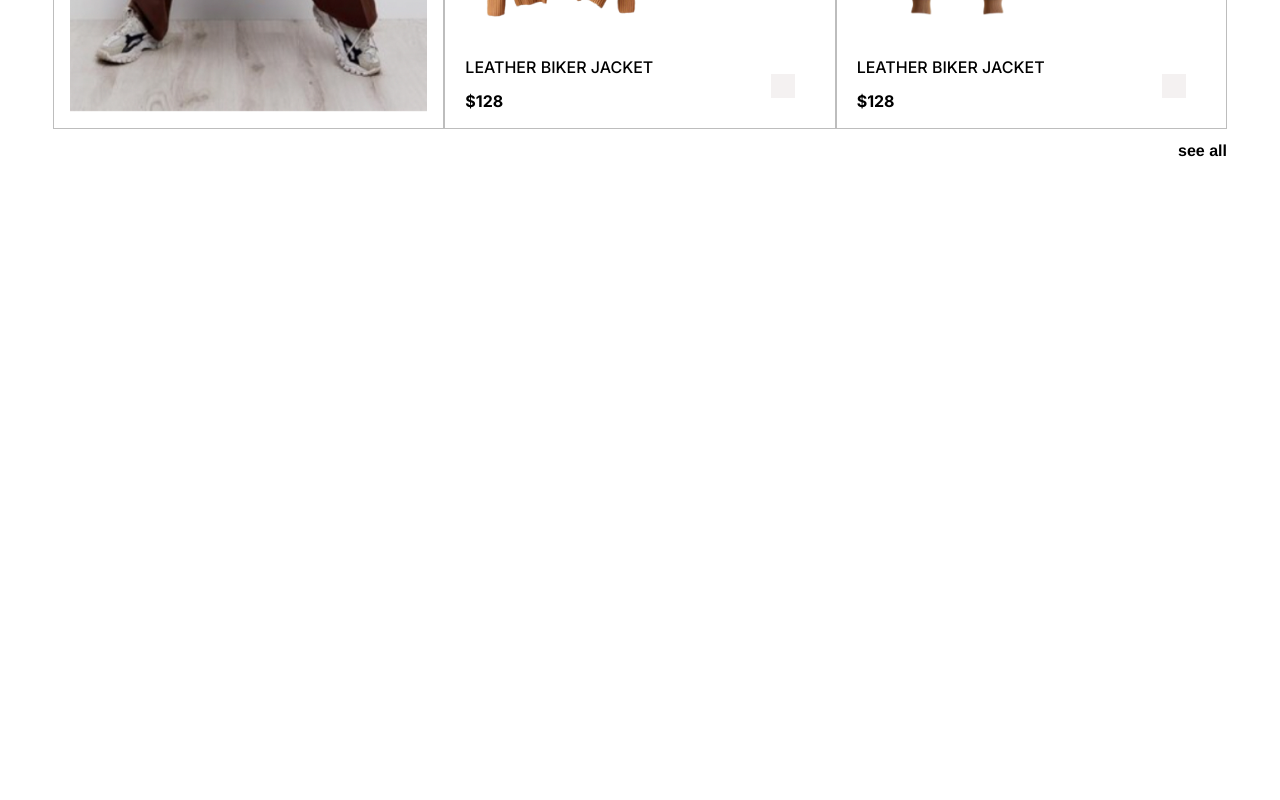
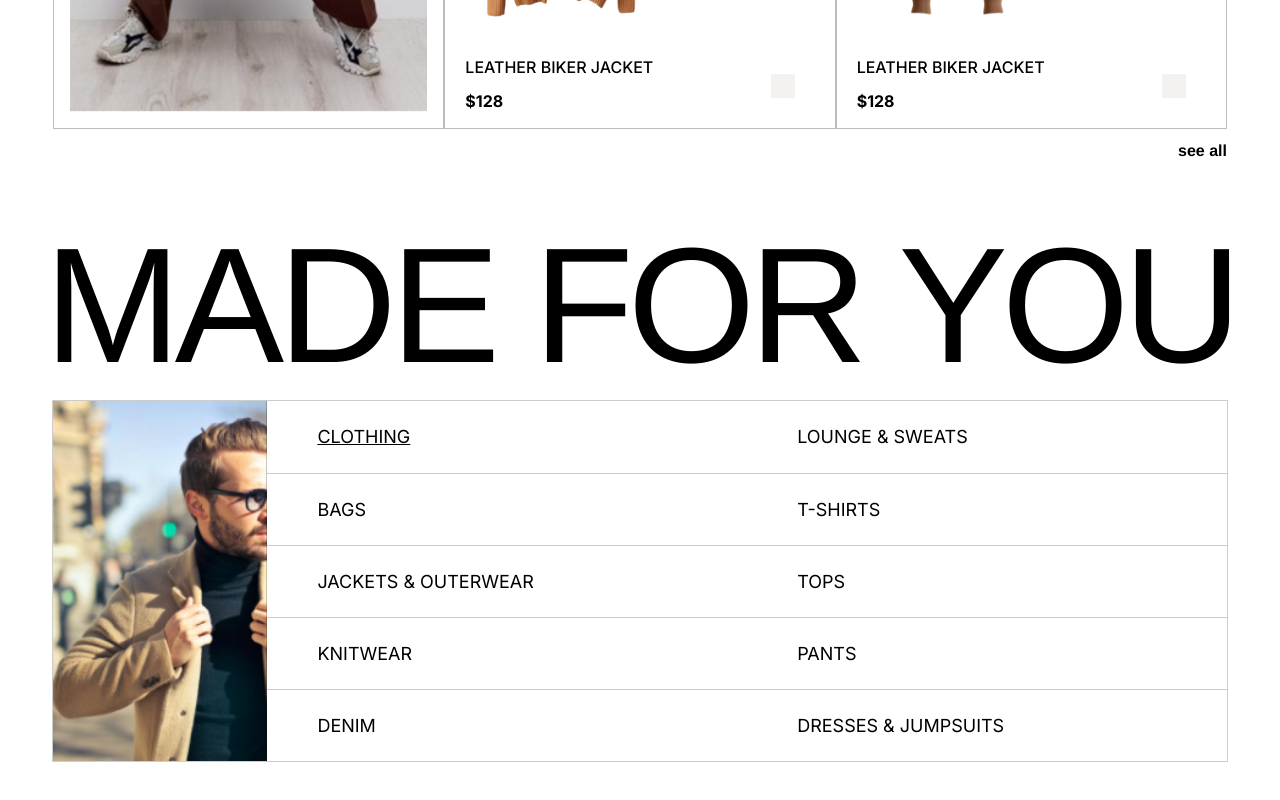
Before and after one commit to Kansoldev/Wear4U, a Next.js app: page / in a window 1280 px wide. Shown: the part 4610-5410 px from the top of the page. Before the commit the page ends 4786 px from the top, so only its background shows below. Built offline with nearby package versions, Linux system fonts and the light colour scheme.

Commit message:
Added made for you section

```diff
--- a/src/app/main.css
+++ b/src/app/main.css
@@ -150,3 +150,36 @@
   font-weight: 700;
   font-size: 1rem;
 }
+
+.madeforlinks {
+  grid-template-columns: repeat(2, 1fr);
+  list-style: none;
+}
+
+.madeforlinks li {
+  text-transform: uppercase;
+  font-size: 20px;
+  padding-left: 50px;
+  padding-block: 20px;
+  border-bottom: 1px solid #00000033;
+}
+
+.madeforlinks li:nth-child(9),
+.madeforlinks li:nth-child(10) {
+  border-bottom: 0;
+}
+
+.madeforlinks li a {
+  color: #000;
+  font-size: 18px;
+  text-decoration: none;
+  transition: all 0.2s;
+}
+
+.madeforlinks li a:hover {
+  text-decoration: underline;
+}
+
+.madeforlinks li a.active {
+  text-decoration: underline;
+}
--- a/src/app/page.tsx
+++ b/src/app/page.tsx
@@ -245,6 +245,73 @@ export default function Home() {
           </Link>
         </div>
       </section>
+
+      <section className="w-[1200px] max-w-full mx-auto my-12">
+        <h2
+          className="text-center uppercase text-5xl sm:text-7xl lg:text-8xl xl:text-[164px] tracking-[-6px] font-normal"
+          style={{
+            fontFamily: "helvetica",
+          }}
+        >
+          Made for you
+        </h2>
+
+        <div className="flex flex-col md:flex-row m-3 border border-solid border-[#00000033]">
+          <div
+            className="border-r-[1px] border-solid border-[#00000033] flex-grow"
+            style={{
+              backgroundImage: "url('/made-for-you.jpg')",
+              backgroundRepeat: "no-repeat",
+              backgroundSize: "cover",
+              minHeight: "360px",
+            }}
+          ></div>
+
+          <ul className="madeforlinks sm:grid flex-grow xl:flex-grow-[2]">
+            <li>
+              <a href="#" className="active">
+                Clothing
+              </a>
+            </li>
+
+            <li>
+              <a href="#">Lounge & Sweats</a>
+            </li>
+
+            <li>
+              <a href="#">Bags</a>
+            </li>
+
+            <li>
+              <a href="#">T-Shirts</a>
+            </li>
+
+            <li>
+              <a href="#">Jackets & Outerwear</a>
+            </li>
+
+            <li>
+              <a href="#">Tops</a>
+            </li>
+
+            <li>
+              <a href="#">Knitwear</a>
+            </li>
+
+            <li>
+              <a href="#">Pants</a>
+            </li>
+
+            <li>
+              <a href="#">Denim</a>
+            </li>
+
+            <li>
+              <a href="#">Dresses & Jumpsuits</a>
+            </li>
+          </ul>
+        </div>
+      </section>
     </>
   );
 }
```
Also changed, not shown: public/made-for-you.jpg (added).
